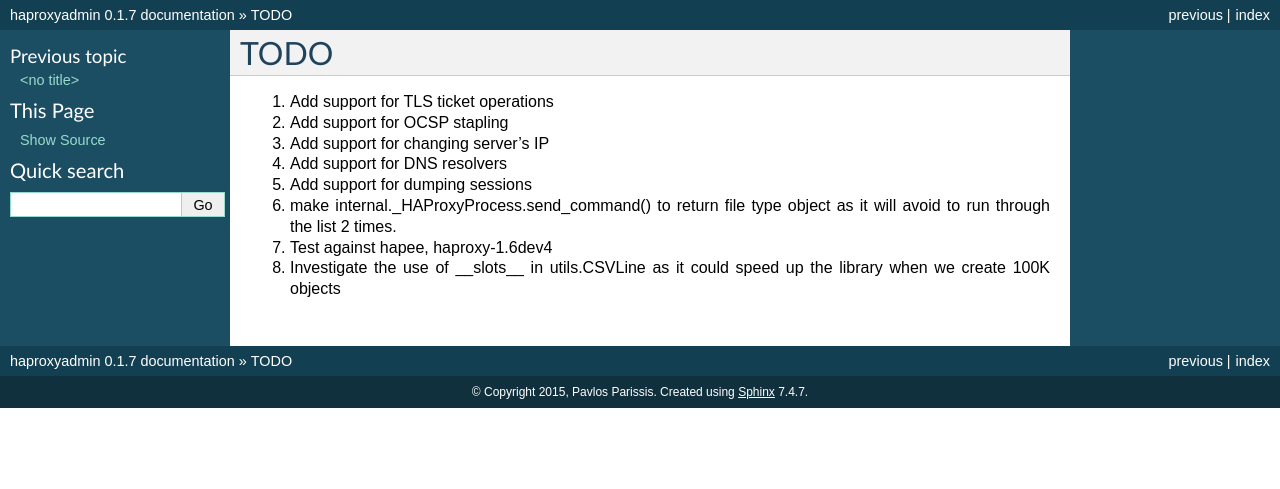
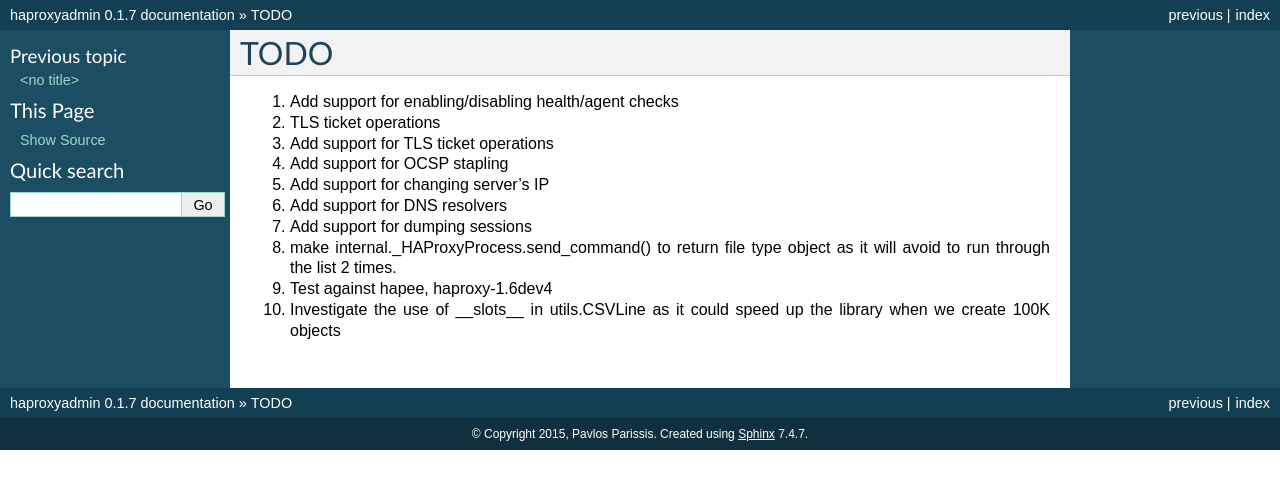
Before and after one commit to unixsurfer/haproxyadmin, a Sphinx documentation site: the page built from docs/source/TODO.rst, in a window 1280 px wide. Shown: the top 489 px of the page. Built offline with Sphinx 7.4.7, drawn with Linux system fonts in a browser that asks for light colours.

Commit message:
add items in the TODO list

```diff
--- a/docs/source/TODO.rst
+++ b/docs/source/TODO.rst
@@ -1,5 +1,9 @@
 TODO
 ====
+
+#. Add support for enabling/disabling health/agent checks
+
+#. TLS ticket operations
 
 #. Add support for TLS ticket operations
 
```
